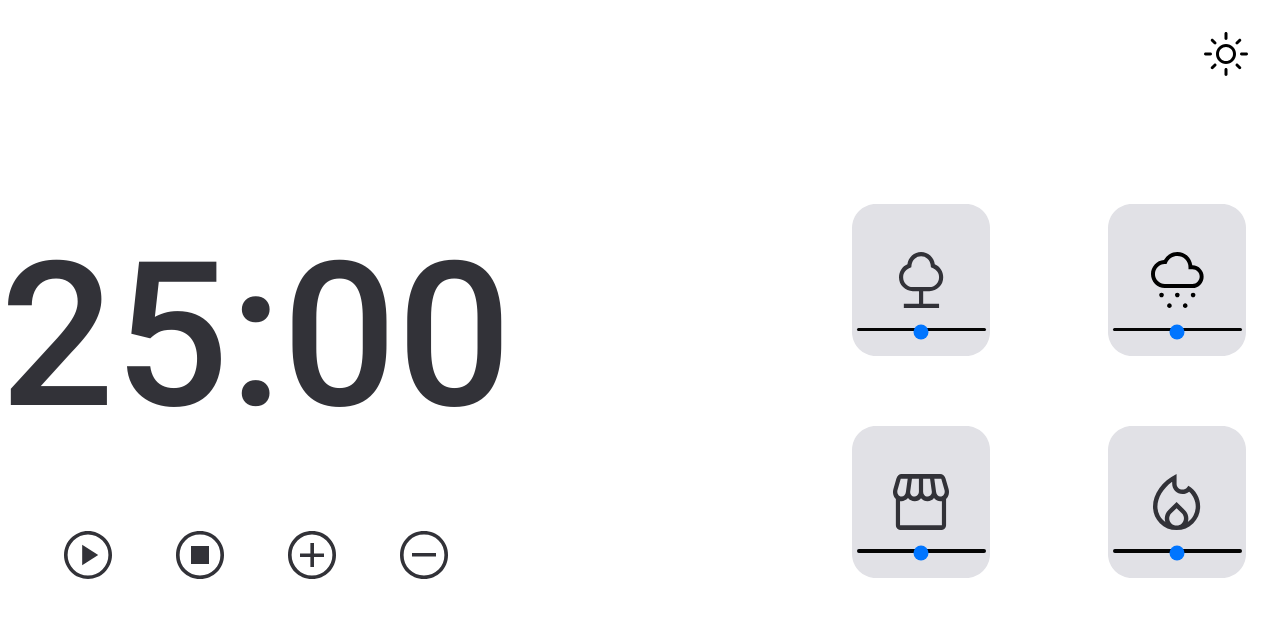
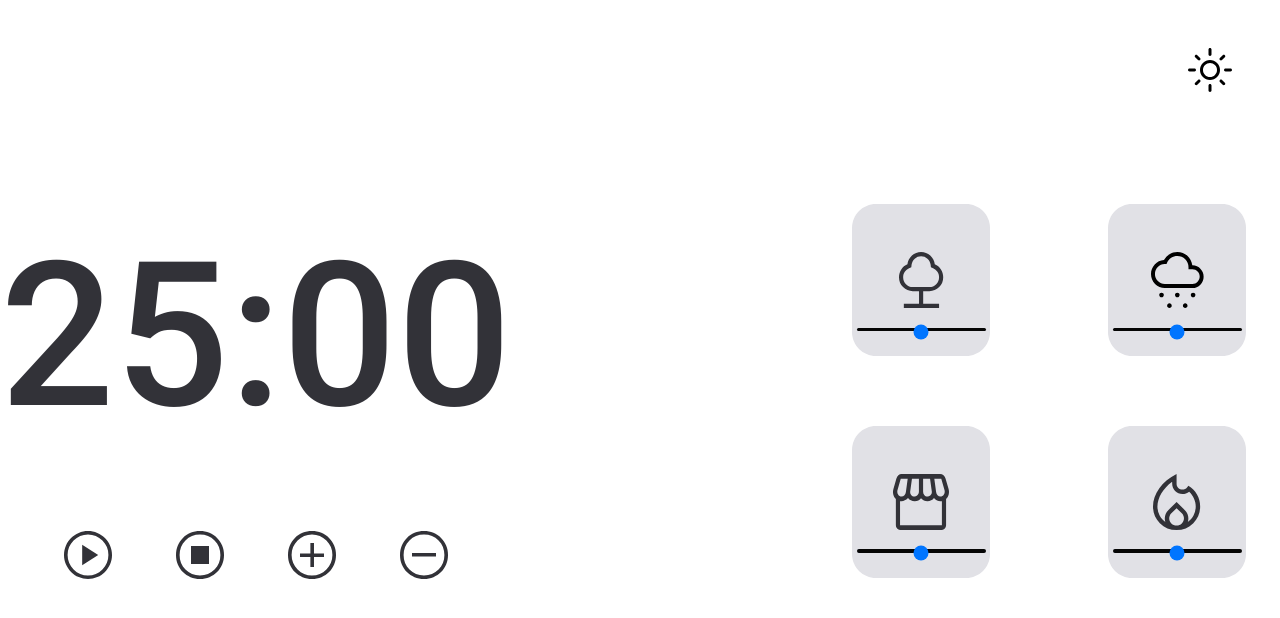
Before and after one commit to taianekarine/Explorer-Stage-05-3-FocusTimerDark, a website with bundled scripts: page index.html in a window 1280 px wide. Built offline with nearby package versions, Linux system fonts and the light colour scheme.

Commit message:
ajustando posicionamento do botao LightAndDarkMode

```diff
--- a/style.css
+++ b/style.css
@@ -123,8 +123,8 @@ section button svg path:hover {
 
 .LightAndDarkMode {
   position: absolute;
-  top: 2rem;
-  right: 2rem;
+  top: 3rem;
+  right: 3rem;
 }
 
 .btn-hide {
```
